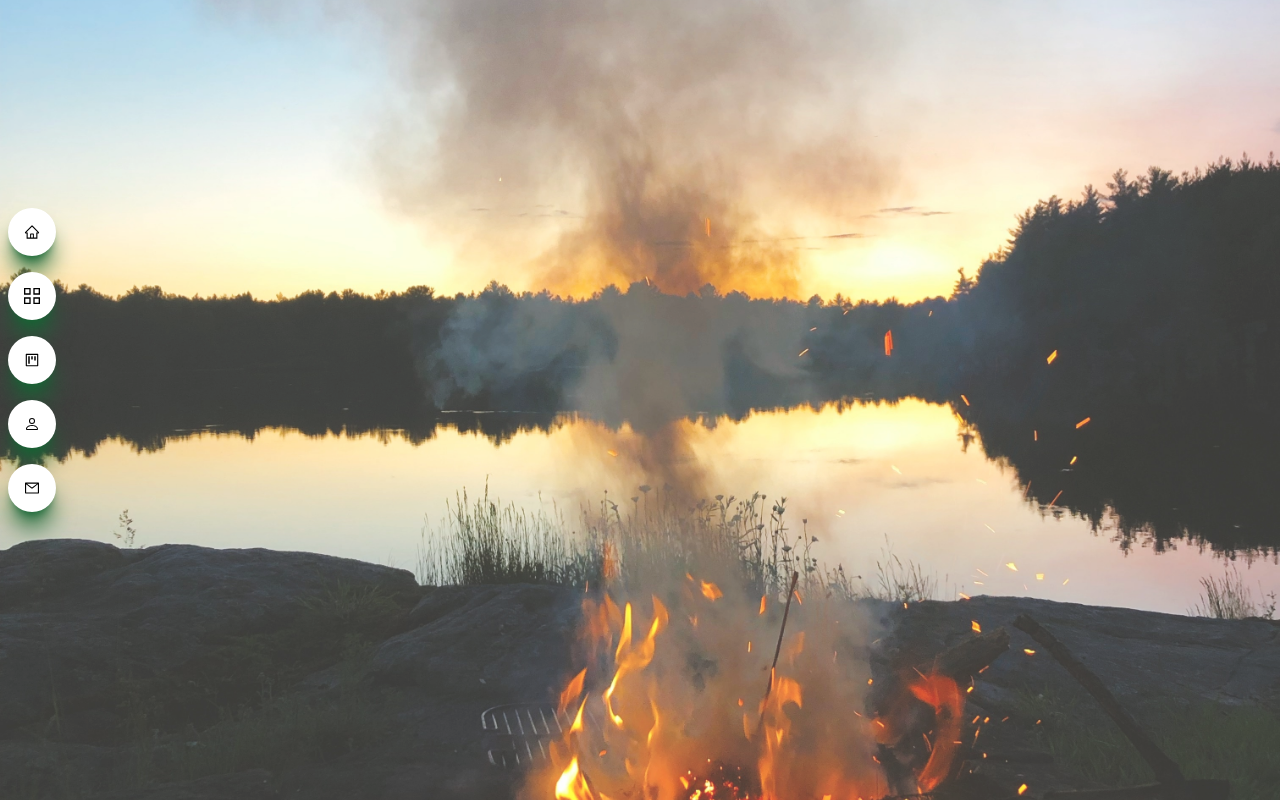
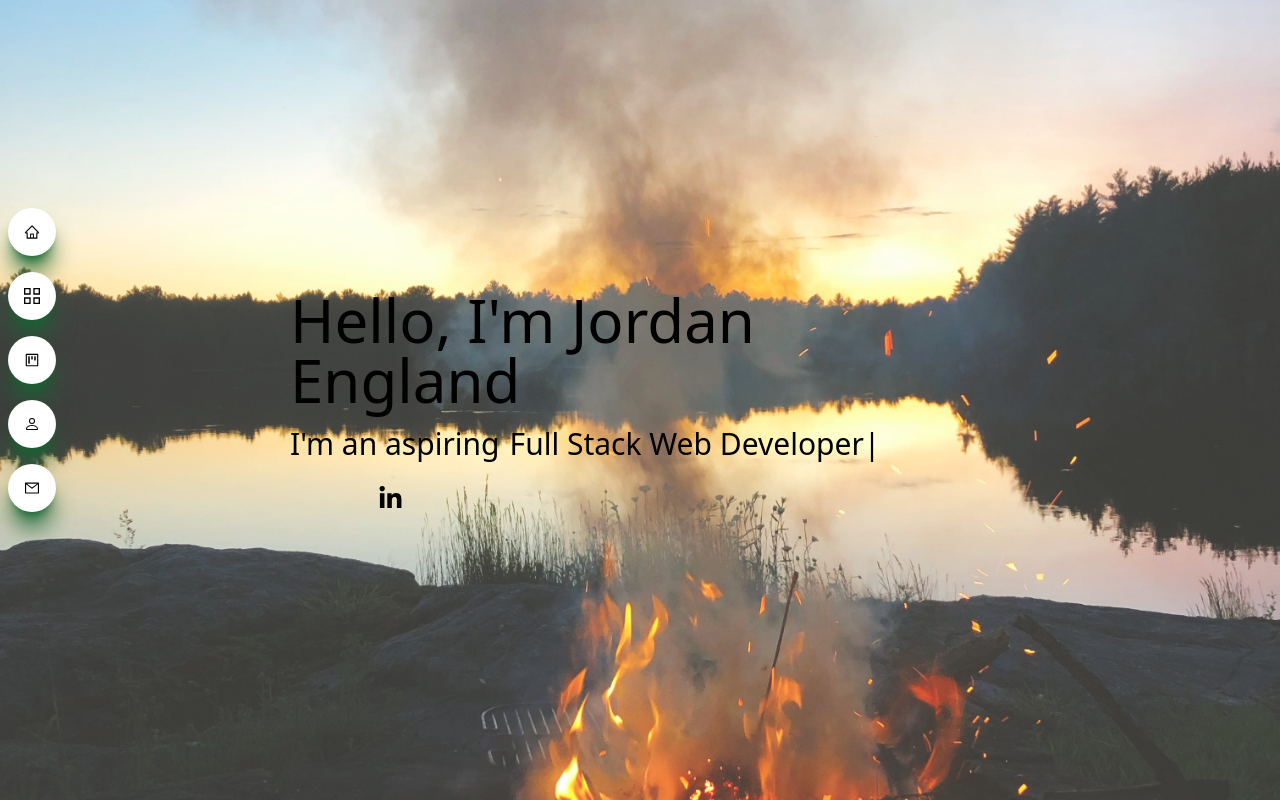
Before and after one commit to JordanEngland/challenge-20, a React (Vite) app in the folder React Portfolio/: page / in a window 1280 px wide. Built offline with nearby package versions, Linux system fonts and the light colour scheme.

Commit message:
added icons to the main.jsx file

```diff
--- a/React Portfolio/package.json
+++ b/React Portfolio/package.json
@@ -12,7 +12,8 @@
   "dependencies": {
     "react": "^18.2.0",
     "react-dom": "^18.2.0",
-    "react-icons": "^4.7.1"
+    "react-icons": "^4.7.1",
+    "react-type-animation": "^3.1.0"
   },
   "devDependencies": {
     "@types/react": "^18.2.15",
--- a/React Portfolio/src/components/Main.jsx
+++ b/React Portfolio/src/components/Main.jsx
@@ -1,11 +1,35 @@
 import React from 'react'
+import {TypeAnimation} from 'react-type-animation'
+import {FaLinkedinIn} from 'react-icons/fa'
 
 const Main = () => {
   return (
     <div id='main'>
       <img className='w-full h-screen object-cover' src='.\src\assets\background.jpg' alt='Campfire by a lake'/>
       <div className='w-full h-screen absolute top-0 left-0 bg-white/20'>
-
+        <div className='max-w-[700px] m-auto h-full flex flex-col justify-center lg:items-start items-center'>
+        <h1 className='sm:text-6xl text-4xl  text-black'>Hello, I'm Jordan England</h1>
+        <h2 className='flex sm:text-3xl text-2xl pt-4'>
+          I'm an aspiring
+        <TypeAnimation
+      sequence={[
+        'Technology Enthusiast',
+        2000,
+        'Full Stack Web Developer',
+        2000,
+        'Coder',
+        2000,
+      ]}
+      wrapper="div"
+      speed={50}
+      style={{ fontSize: '1em', paddingLeft: '10px' }}
+      repeat={Infinity}
+    />
+        </h2>
+    <div className='flex justify-center pt-6 max-w-[200px] w-full'>
+      <FaLinkedinIn className='cursor-pointer' size={25}/>
+    </div>
+      </div>
       </div>
     </div>
   )
```
Also changed, not shown: 1 other file (tests, documents, lock files or other folders).
